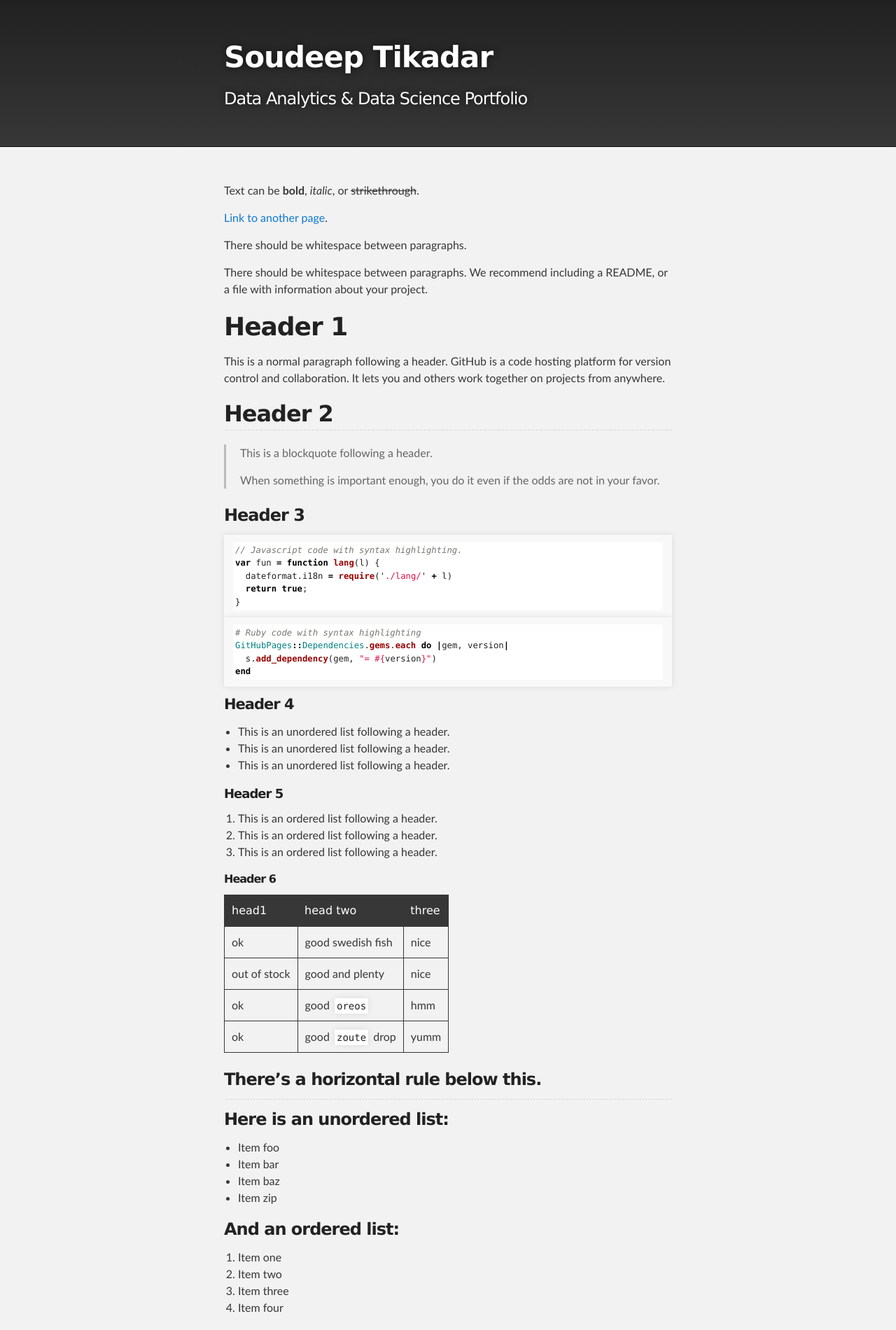
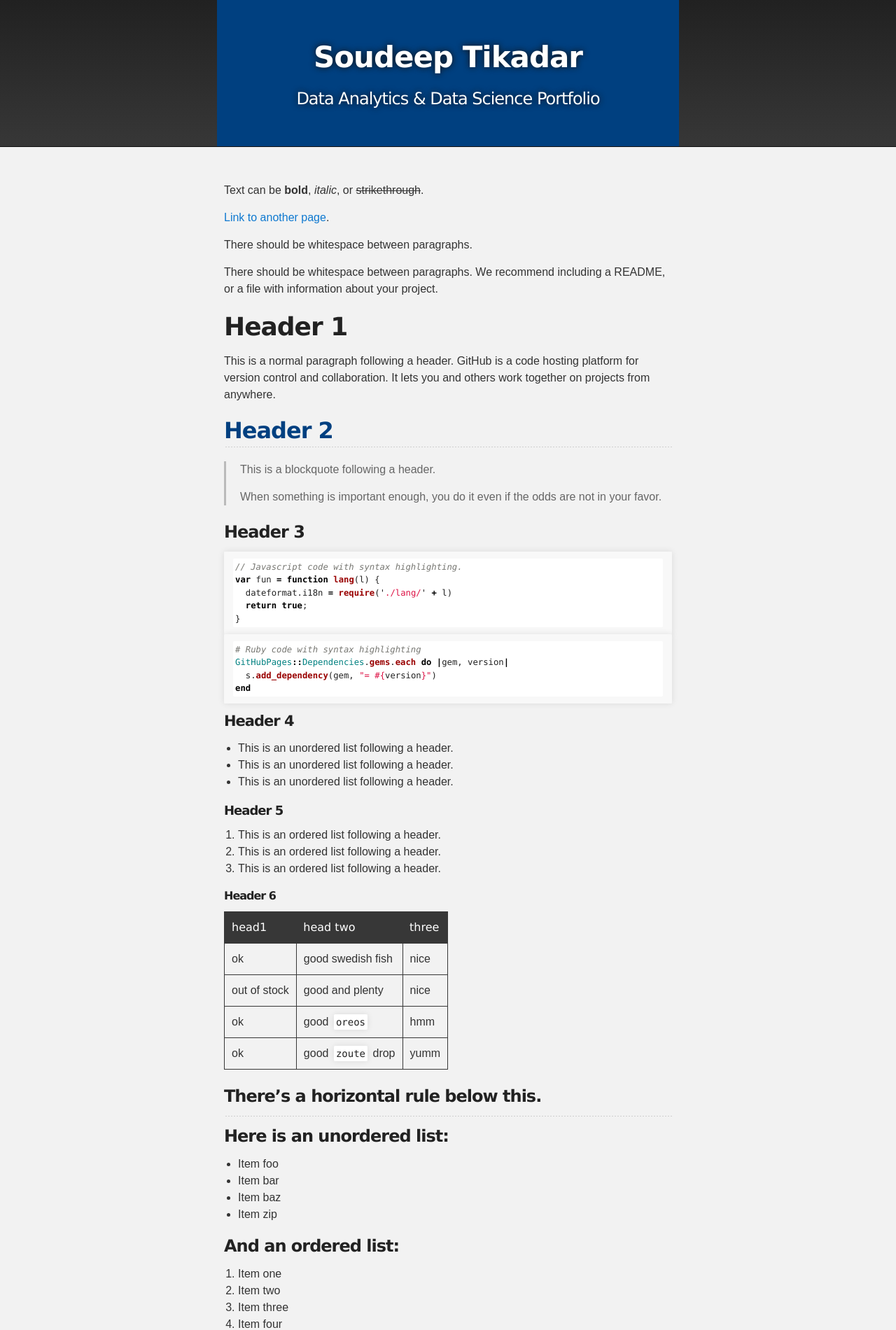
Before and after one commit to soudeeptikadar/soudeeptikadar.github.io, a Jekyll site: the page built from index.md, in a window 1280 px wide. Shown: the top 1900 px of the page at 70% size. Built offline with Jekyll 4.4.1, drawn with Linux system fonts in a browser that asks for light colours.

Commit message:
Update style.scss

```diff
--- a/assets/css/style.scss
+++ b/assets/css/style.scss
@@ -2,3 +2,42 @@
 ---
 
 @import "jekyll-theme-slate";
+body {
+  font-family: Arial, sans-serif;
+  margin: 0;
+  padding: 0;
+  background: #f5f5f5;
+  color: #333;
+}
+
+header {
+  background: #004080;
+  color: white;
+  padding: 20px;
+  text-align: center;
+}
+
+header nav a {
+  margin: 0 10px;
+  color: white;
+  text-decoration: none;
+}
+
+main {
+  padding: 30px;
+}
+
+section {
+  margin-bottom: 40px;
+}
+
+h2 {
+  color: #004080;
+}
+
+footer {
+  background: #eee;
+  padding: 10px;
+  text-align: center;
+  font-size: 14px;
+}
```
